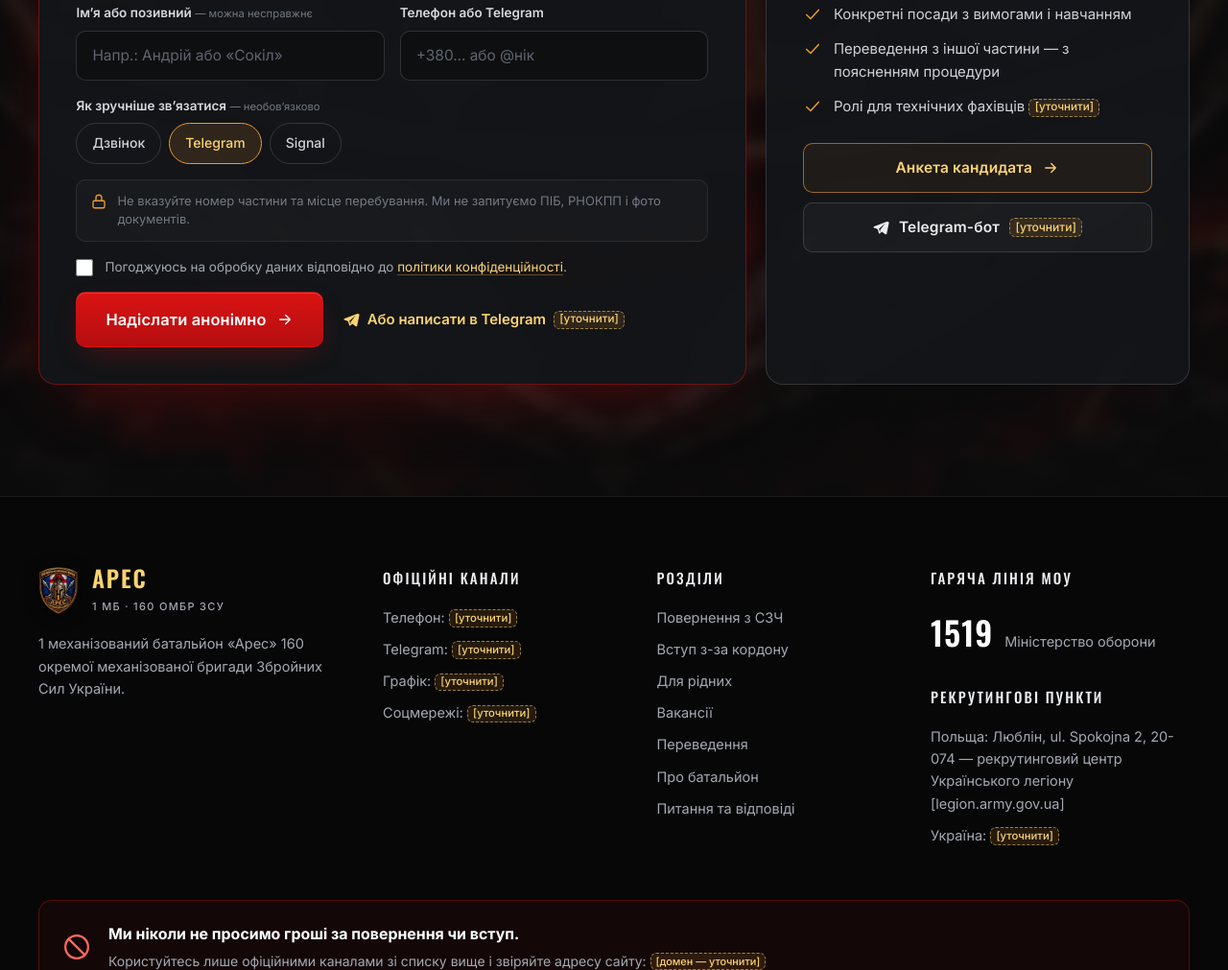
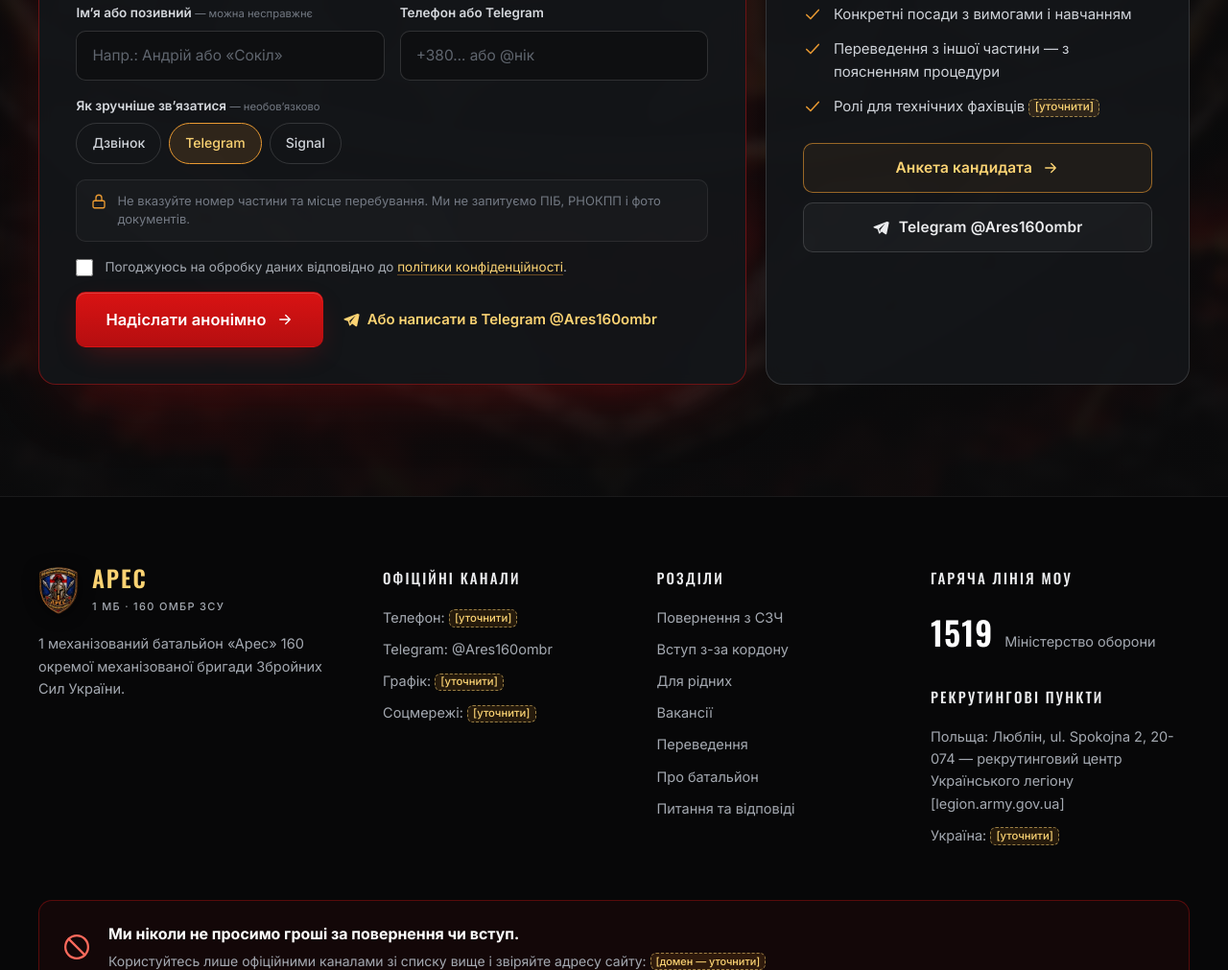
Before and after one commit to ares1bat/ares-160-ombr, a plain HTML site: page index.html in a window 1280 px wide. Shown: the part 7152-8163 px from the top of the page at 96% size. Drawn offline with Linux system fonts and the light colour scheme.

Commit message:
Telegram @Ares160ombr: кнопки на всіх сторінках + кнопка на сторінці для закордону

```diff
--- a/index.html
+++ b/index.html
@@ -65,7 +65,7 @@
       <a href="#footer">Контакти</a>
     </nav>
     <div class="header__actions">
-      <a class="icon-btn" href="#" title="Telegram [акаунт — уточнити]" aria-label="Telegram"><svg class="icon icon--fill"><use href="#i-tg"/></svg></a>
+      <a class="icon-btn" href="https://t.me/Ares160ombr" target="_blank" rel="noopener" title="Telegram @Ares160ombr" aria-label="Telegram"><svg class="icon icon--fill"><use href="#i-tg"/></svg></a>
       <a class="btn btn--red btn--sm" href="#form">Повернутися з СЗЧ</a>
       <button class="icon-btn burger" type="button" aria-label="Меню" data-menu-open><svg class="icon"><use href="#i-menu"/></svg></button>
     </div>
@@ -423,7 +423,7 @@
           <label class="consent"><input type="checkbox" required> <span>Погоджуюсь на обробку даних відповідно до <a href="#">політики конфіденційності</a>.</span></label>
           <div class="form__foot">
             <button class="btn btn--red btn--lg" type="submit">Надіслати анонімно <svg class="icon"><use href="#i-arrow"/></svg></button>
-            <a class="link-arrow" href="#"><svg class="icon icon--fill"><use href="#i-tg"/></svg> Або написати в Telegram <span class="tbd">[уточнити]</span></a>
+            <a class="link-arrow" href="https://t.me/Ares160ombr" target="_blank" rel="noopener"><svg class="icon icon--fill"><use href="#i-tg"/></svg> Або написати в Telegram @Ares160ombr</a>
           </div>
           <div class="form__ok" role="status">Прототип: форма не надсилає дані. У робочій версії — сторінка «Дякуємо» з поясненням, що буде далі.</div>
         </form>
@@ -439,7 +439,7 @@
         </ul>
         <div class="btns">
           <a class="btn btn--gold" href="#">Анкета кандидата <svg class="icon"><use href="#i-arrow"/></svg></a>
-          <a class="btn btn--ghost" href="#"><svg class="icon icon--fill"><use href="#i-tg"/></svg> Telegram-бот <span class="tbd">[уточнити]</span></a>
+          <a class="btn btn--ghost" href="https://t.me/Ares160ombr" target="_blank" rel="noopener"><svg class="icon icon--fill"><use href="#i-tg"/></svg> Telegram @Ares160ombr</a>
         </div>
       </div>
     </div>
@@ -460,7 +460,7 @@
         <h4>Офіційні канали</h4>
         <ul>
           <li>Телефон: <span class="tbd">[уточнити]</span></li>
-          <li>Telegram: <span class="tbd">[уточнити]</span></li>
+          <li>Telegram: <a href="https://t.me/Ares160ombr" target="_blank" rel="noopener">@Ares160ombr</a></li>
           <li>Графік: <span class="tbd">[уточнити]</span></li>
           <li>Соцмережі: <span class="tbd">[уточнити]</span></li>
         </ul>
```
Also changed, not shown: abroad.html (+4 -3 lines), szch.html (+4 -4 lines).
